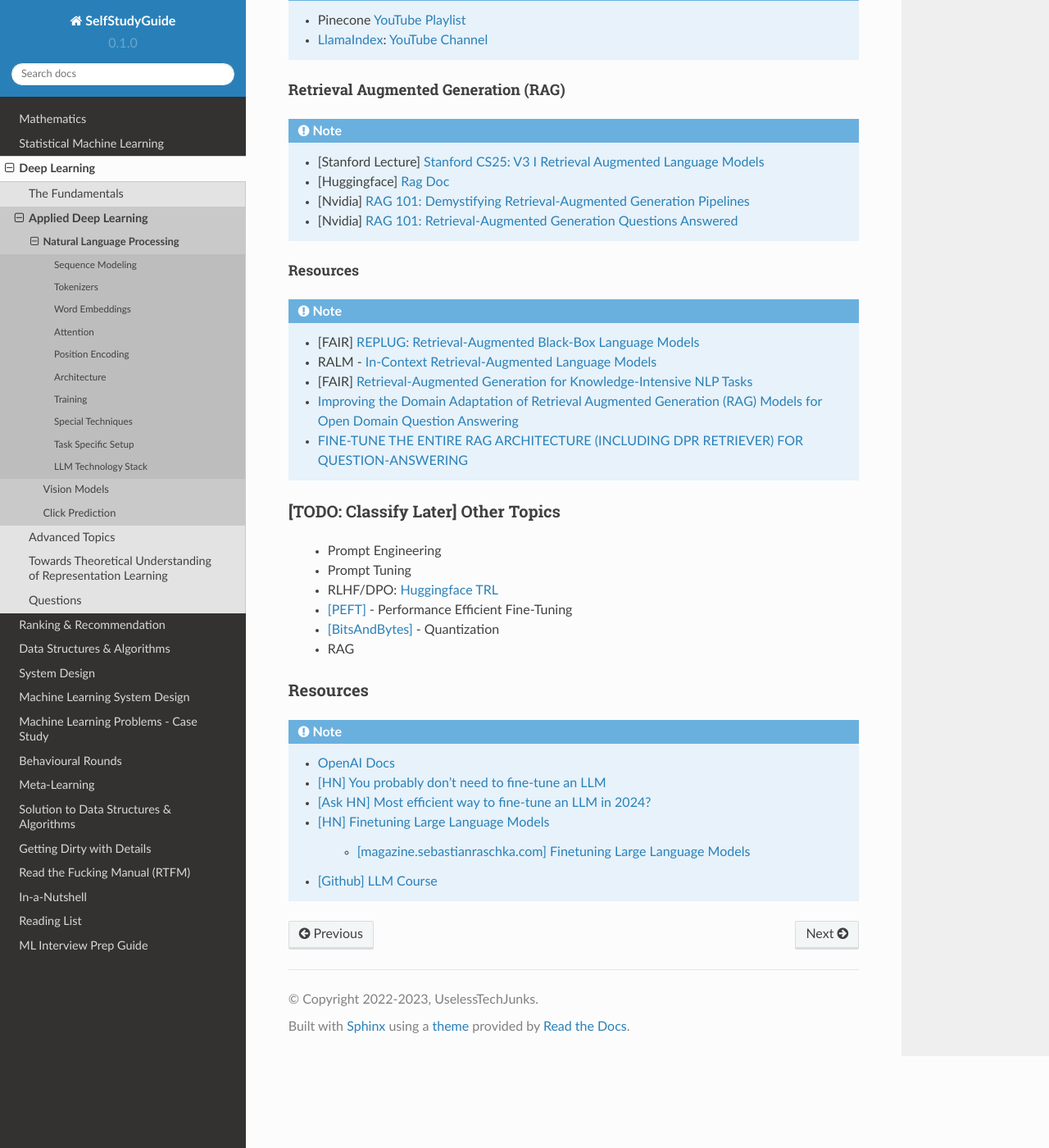
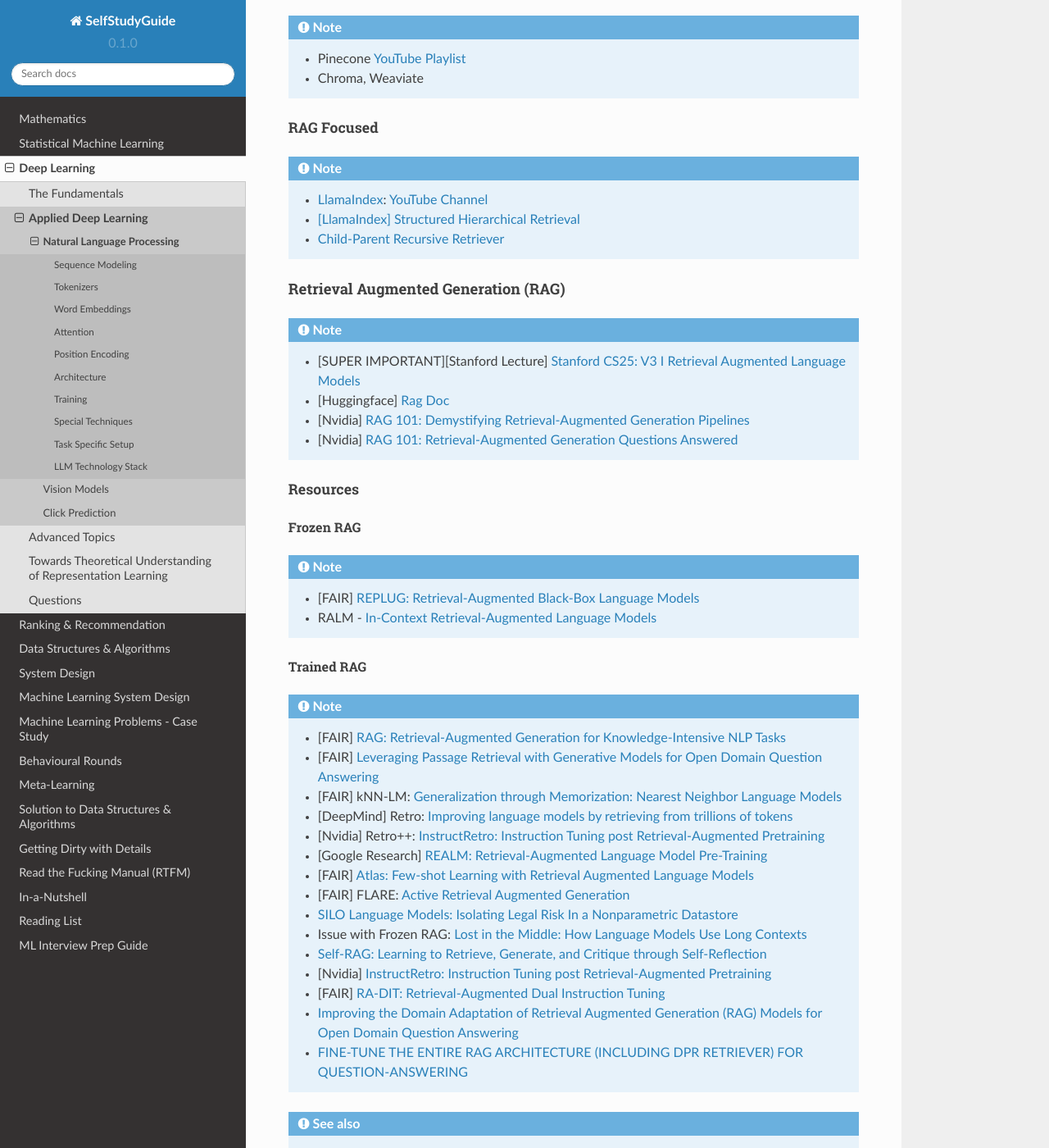
Before and after one commit to uselesstechjunks/leetcode, a Sphinx documentation site: the page built from docs/source/dl/application/nlp.rst, in a window 1280 px wide and 1400 px high, scrolled down 7307 px. Shown: the whole window at 82% size. Built offline with Sphinx 7.4.7 and the Read the Docs theme 2.0.0, drawn with Linux system fonts in a browser that asks for light colours; some of the changed text lies outside the part shown.

Commit message:
Update nlp.rst

```diff
--- a/docs/source/dl/application/nlp.rst
+++ b/docs/source/dl/application/nlp.rst
@@ -264,28 +264,58 @@ Resources
 .. note::
 	* `Matryoshka (Russian Doll) Embeddings <https://huggingface.co/blog/matryoshka>`_ - learning embeddings of different dimensions
 
-Embedding Retrieval: Vector DB
+Embedding Retrieval
 -----------------------------------------------------------------------------------------
+Vector DB
+^^^^^^^^^^^^^^^^^^^^^^^^^^^^^^^^^^^^^^^^^^^^^^^^^^^^^^^^^^^^^^^^^^^^^^^^^^^^^^^^^^^^^^^^^
 .. note::
 	* Pinecone `YouTube Playlist <https://youtube.com/playlist?list=PLRLVhGQeJDTLiw-ZJpgUtZW-bseS2gq9-&si=UBRFgChTmNnddLAt>`_
+	* Chroma, Weaviate
+
+RAG Focused
+^^^^^^^^^^^^^^^^^^^^^^^^^^^^^^^^^^^^^^^^^^^^^^^^^^^^^^^^^^^^^^^^^^^^^^^^^^^^^^^^^^^^^^^^^
+.. note::
 	* `LlamaIndex <https://www.llamaindex.ai/>`_: `YouTube Channel <https://www.youtube.com/@LlamaIndex>`_
+	* `[LlamaIndex] Structured Hierarchical Retrieval <https://docs.llamaindex.ai/en/stable/examples/query_engine/multi_doc_auto_retrieval/multi_doc_auto_retrieval/#structured-hierarchical-retrieval>`_
+	* `Child-Parent Recursive Retriever <https://docs.llamaindex.ai/en/stable/examples/retrievers/recursive_retriever_nodes/>`_
 
 Retrieval Augmented Generation (RAG)
 -----------------------------------------------------------------------------------------
 .. note::
-	* [Stanford Lecture] `Stanford CS25: V3 I Retrieval Augmented Language Models <https://www.youtube.com/watch?v=mE7IDf2SmJg>`_
+	* [SUPER IMPORTANT][Stanford Lecture] `Stanford CS25: V3 I Retrieval Augmented Language Models <https://www.youtube.com/watch?v=mE7IDf2SmJg>`_
 	* [Huggingface] `Rag Doc <https://huggingface.co/docs/transformers/main/en/model_doc/rag#rag>`_
 	* [Nvidia] `RAG 101: Demystifying Retrieval-Augmented Generation Pipelines <https://resources.nvidia.com/en-us-ai-large-language-models/demystifying-rag-blog>`_
 	* [Nvidia] `RAG 101: Retrieval-Augmented Generation Questions Answered <https://developer.nvidia.com/blog/rag-101-retrieval-augmented-generation-questions-answered/>`_
 
 Resources
 ^^^^^^^^^^^^^^^^^^^^^^^^^^^^^^^^^^^^^^^^^^^^^^^^^^^^^^^^^^^^^^^^^^^^^^^^^^^^^^^^^^^^^^^^^
+Frozen RAG
+"""""""""""""""""""""""""""""""""""""""""""""""""""""""""""""""""""""""""""""""""""""""""
 .. note::
 	* [FAIR] `REPLUG: Retrieval-Augmented Black-Box Language Models <https://arxiv.org/pdf/2301.12652>`_
 	* RALM - `In-Context Retrieval-Augmented Language Models <https://arxiv.org/pdf/2302.00083>`_
-	* [FAIR] `Retrieval-Augmented Generation for Knowledge-Intensive NLP Tasks <https://arxiv.org/pdf/2005.11401>`_
+
+Trained RAG
+"""""""""""""""""""""""""""""""""""""""""""""""""""""""""""""""""""""""""""""""""""""""""
+.. note::
+	* [FAIR] `RAG: Retrieval-Augmented Generation for Knowledge-Intensive NLP Tasks <https://arxiv.org/pdf/2005.11401>`_
+	* [FAIR] `Leveraging Passage Retrieval with Generative Models for Open Domain Question Answering <https://arxiv.org/pdf/2007.01282>`_
+	* [FAIR] kNN-LM: `Generalization through Memorization: Nearest Neighbor Language Models <https://arxiv.org/pdf/1911.00172>`_
+	* [DeepMind] Retro: `Improving language models by retrieving from trillions of tokens <https://arxiv.org/pdf/2112.04426>`_
+	* [Nvidia] Retro++: `InstructRetro: Instruction Tuning post Retrieval-Augmented Pretraining <https://arxiv.org/pdf/2310.07713v2>`_
+	* [Google Research] `REALM: Retrieval-Augmented Language Model Pre-Training <https://arxiv.org/pdf/2002.08909>`_
+	* [FAIR] `Atlas: Few-shot Learning with Retrieval Augmented Language Models <https://arxiv.org/pdf/2208.03299>`_
+	* [FAIR] FLARE: `Active Retrieval Augmented Generation <https://arxiv.org/pdf/2305.06983>`_
+	* `SILO Language Models: Isolating Legal Risk In a Nonparametric Datastore <https://arxiv.org/pdf/2308.04430>`_
+	* Issue with Frozen RAG: `Lost in the Middle: How Language Models Use Long Contexts <https://arxiv.org/pdf/2307.03172>`_
+	* `Self-RAG: Learning to Retrieve, Generate, and Critique through Self-Reflection <https://arxiv.org/pdf/2310.11511>`_
+	* [Nvidia] `InstructRetro: Instruction Tuning post Retrieval-Augmented Pretraining <https://arxiv.org/pdf/2310.07713>`_
+	* [FAIR] `RA-DIT: Retrieval-Augmented Dual Instruction Tuning <https://arxiv.org/pdf/2310.01352>`_
 	* `Improving the Domain Adaptation of Retrieval Augmented Generation (RAG) Models for Open Domain Question Answering <https://arxiv.org/pdf/2210.02627v1>`_
 	* `FINE-TUNE THE ENTIRE RAG ARCHITECTURE (INCLUDING DPR RETRIEVER) FOR QUESTION-ANSWERING <https://arxiv.org/pdf/2106.11517v1>`_
+
+.. seealso::
+	* `Toolformer: Language Models Can Teach Themselves to Use Tools <https://arxiv.org/pdf/2302.04761>`_
 
 [TODO: Classify Later] Other Topics
 =========================================================================================
```
